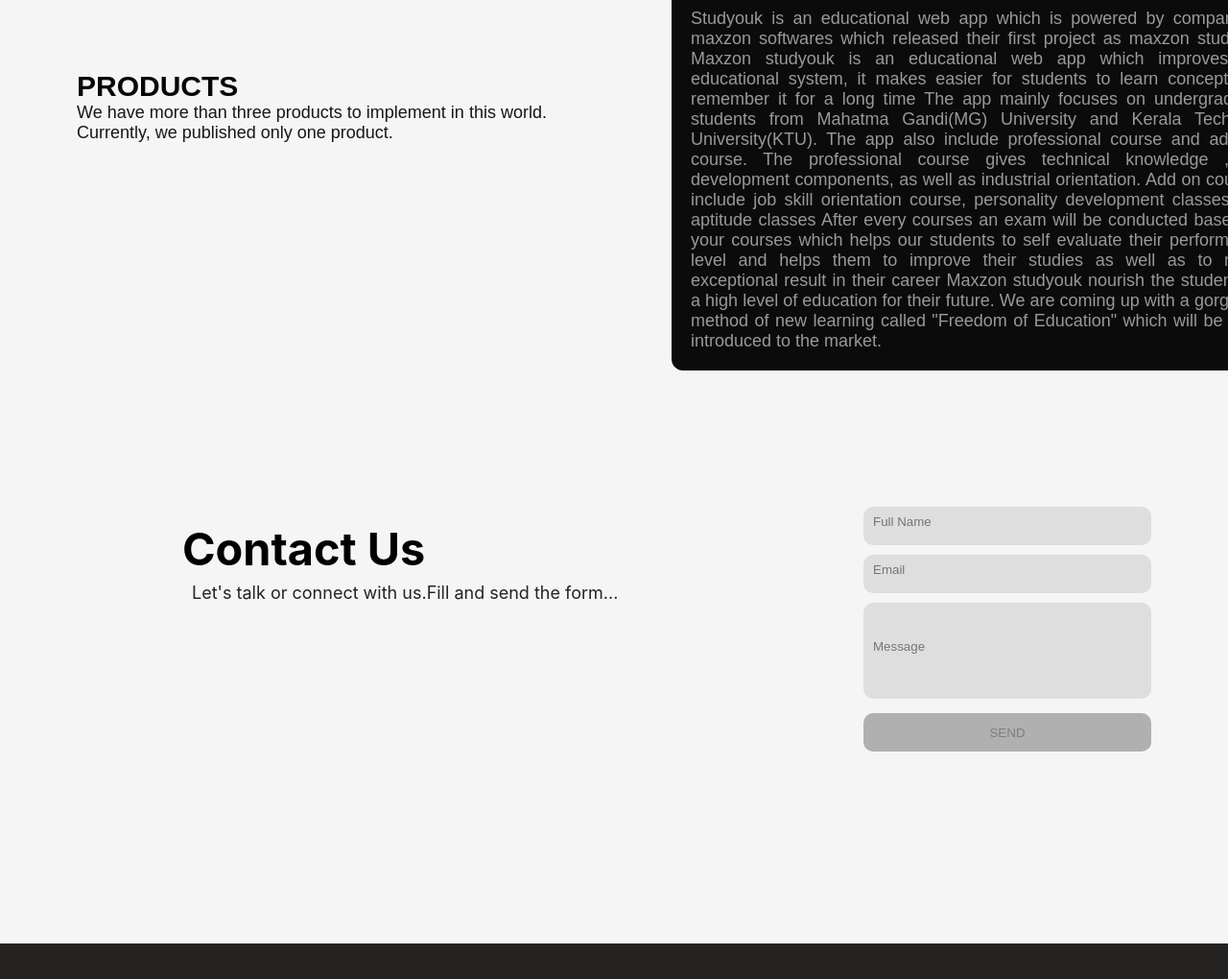
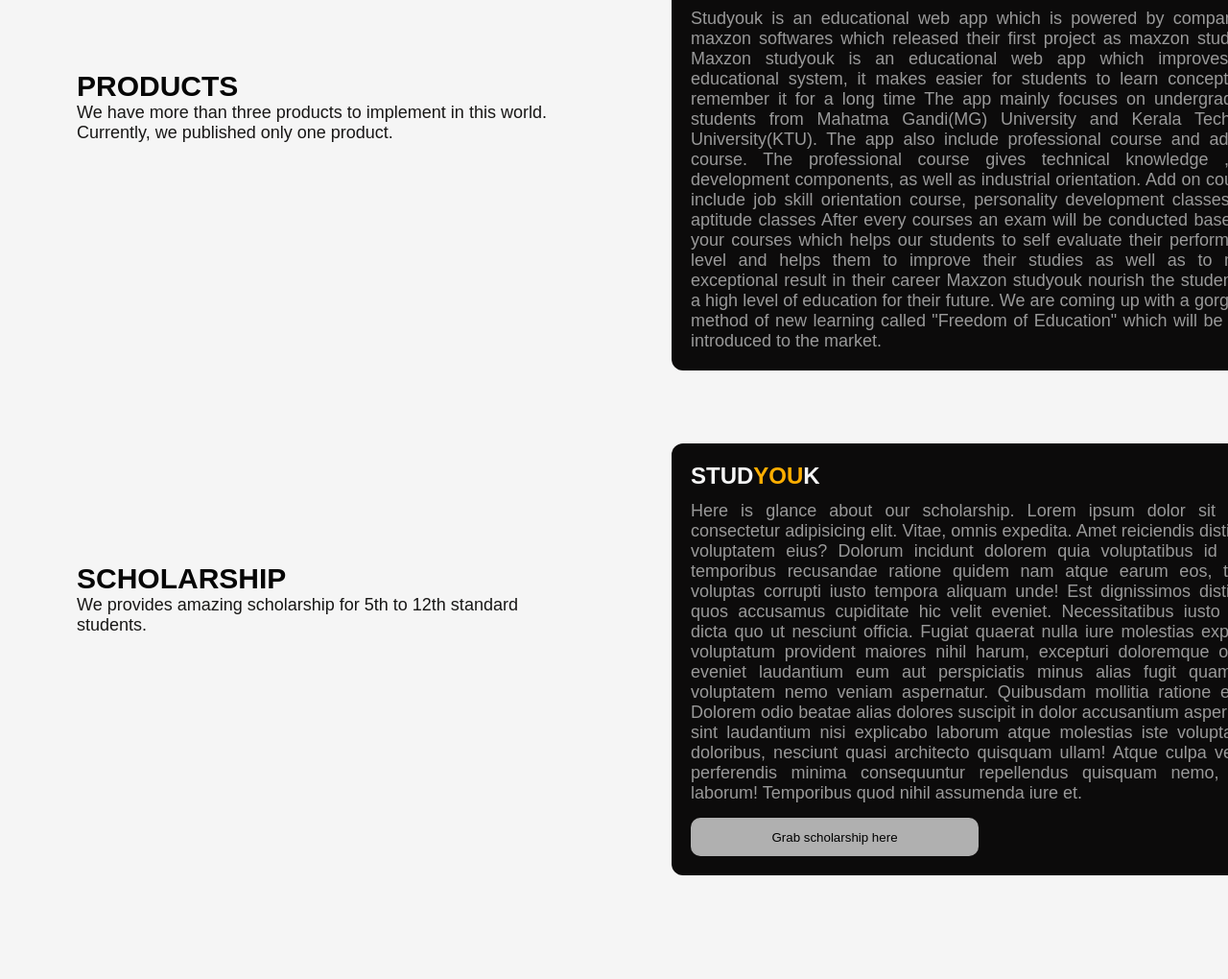
Before and after one commit to AthifSaheer/maxzon-softwares, a plain HTML site: page index.html in a window 1280 px wide. Shown: the part 1765-2785 px from the top of the page at 96% size. Drawn offline with nearby package versions, Linux system fonts and the light colour scheme; files that its build step writes are made by us from their sources.

Commit message:
scholarship feature added

```diff
--- a/assests/js/validation.js
+++ b/assests/js/validation.js
@@ -61,3 +61,7 @@ function emailIsValid(email){
     let pattern = /\S+@\S+\.\S+/;
     return pattern.test(email);
 }
+
+function grabScholarshipErrorFunc(){
+    alert("This feature coming soon!")
+}
--- a/index.html
+++ b/index.html
@@ -32,6 +32,7 @@
             <li><a href='#home' onclick="closeNavbarFunc()">Home</a></li>
             <li><a href='#about' onclick="closeNavbarFunc()">About Us</a></li>
             <li><a href='#product' onclick="closeNavbarFunc()">Products</a></li>
+            <li><a href='#scholarship' onclick="closeNavbarFunc()">Scholarship</a></li>
             <li><a href='#contact' onclick="closeNavbarFunc()">Contact Us</a></li>
         </ul>
     </nav>
@@ -178,6 +179,26 @@
 
     <!-- Product page ends -->
 
+    <!-- Scholarship page begins -->
+
+    <section class="product" id="scholarship">
+        <div class="product-div">
+			<h3 class="product-h3">SCHOLARSHIP</h3>
+            <p class="product-p">
+                We provides amazing scholarship for 5th to 12th standard students.
+            </p>
+		</div>
+        <div class="prd-div">
+            <h2 class="product-h2">STUD<span>YOU</span>K</h2>
+            <p class="prd-p">
+                Here is glance about our scholarship. Lorem ipsum dolor sit amet consectetur adipisicing elit. Vitae, omnis expedita. Amet reiciendis distinctio voluptatem eius? Dolorum incidunt dolorem quia voluptatibus id dolor temporibus recusandae ratione quidem nam atque earum eos, totam voluptas corrupti iusto tempora aliquam unde! Est dignissimos distinctio quos accusamus cupiditate hic velit eveniet. Necessitatibus iusto error dicta quo ut nesciunt officia. Fugiat quaerat nulla iure molestias expedita voluptatum provident maiores nihil harum, excepturi doloremque officiis eveniet laudantium eum aut perspiciatis minus alias fugit quam hic voluptatem nemo veniam aspernatur. Quibusdam mollitia ratione esse? Dolorem odio beatae alias dolores suscipit in dolor accusantium aspernatur sint laudantium nisi explicabo laborum atque molestias iste voluptatem, doloribus, nesciunt quasi architecto quisquam ullam! Atque culpa velit id perferendis minima consequuntur repellendus quisquam nemo, nam laborum! Temporibus quod nihil assumenda iure et.
+            </p>
+            <button style="color: black" onclick="grabScholarshipErrorFunc()">Grab scholarship here</button>
+        </div>
+    </section>
+
+    <!-- Scholarship page ends -->
+
     <!-- Contact page Begins -->
     <section class="contact" id="contact">
         <div class="contact-con">
```
